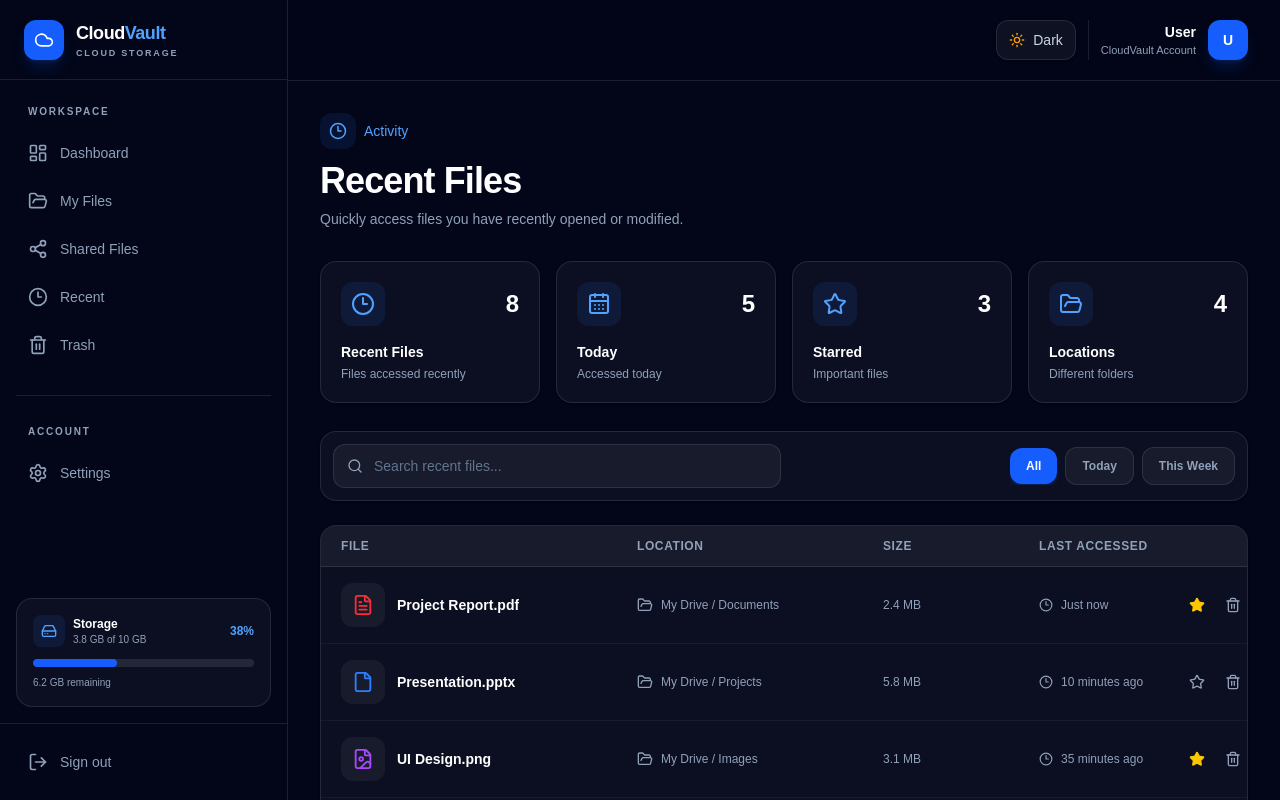
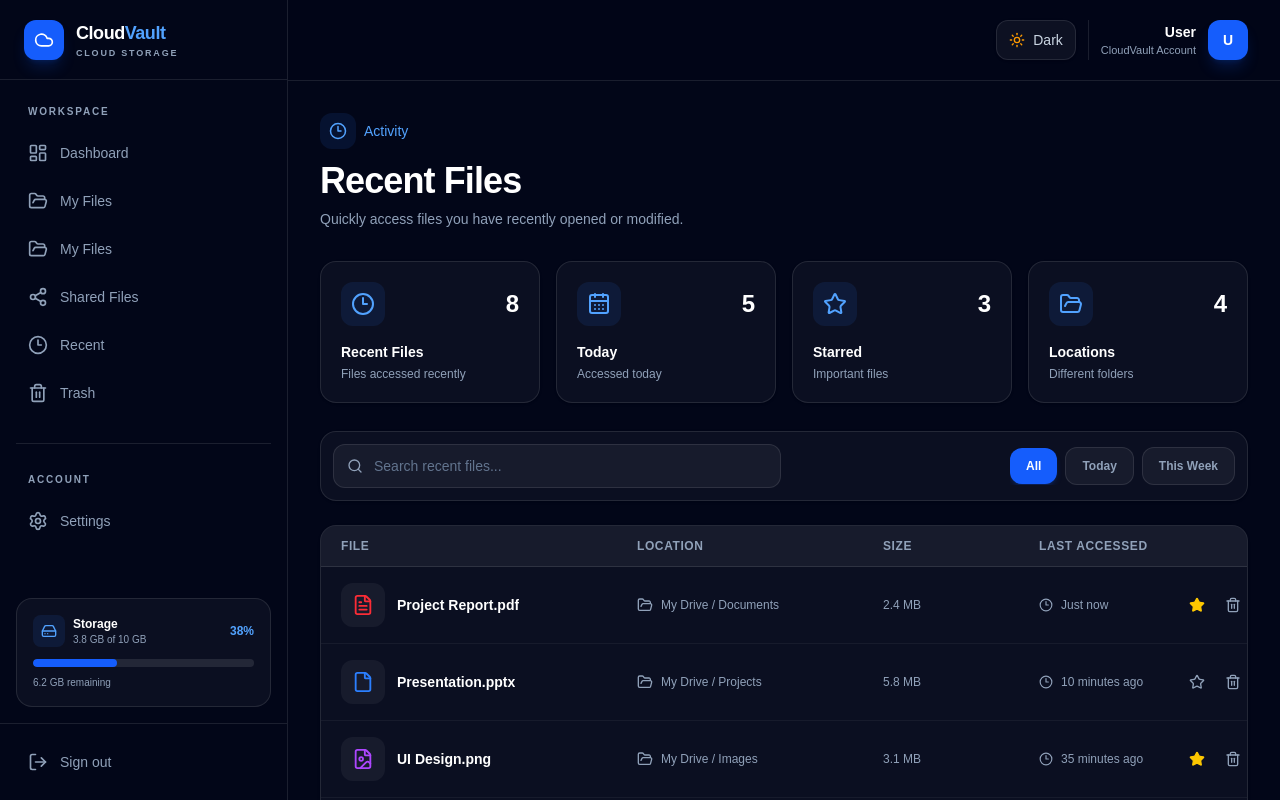
Before and after one commit to Kesarkarale/cloud-storage, a Next.js app in the folder frontend/: page /recent in a window 1280 px wide. Shown: the top 800 px of the page. Built offline with nearby package versions, Linux system fonts and the light colour scheme; no server answers.

Commit message:
Update DashboardShell.tsx

```diff
--- a/frontend/app/components/DashboardShell.tsx
+++ b/frontend/app/components/DashboardShell.tsx
@@ -6,6 +6,7 @@ import {
   Cloud,
   LayoutDashboard,
   FolderOpen,
+  Star,
   Share2,
   Clock3,
   Trash2,
@@ -338,6 +339,11 @@ export default function DashboardShell({
       href: "/files",
       icon: FolderOpen,
     },
+    {
+    name: "My Files",
+    href: "/files",
+    icon: FolderOpen,
+  },
     {
       name: "Shared Files",
       href: "/shared",
```
